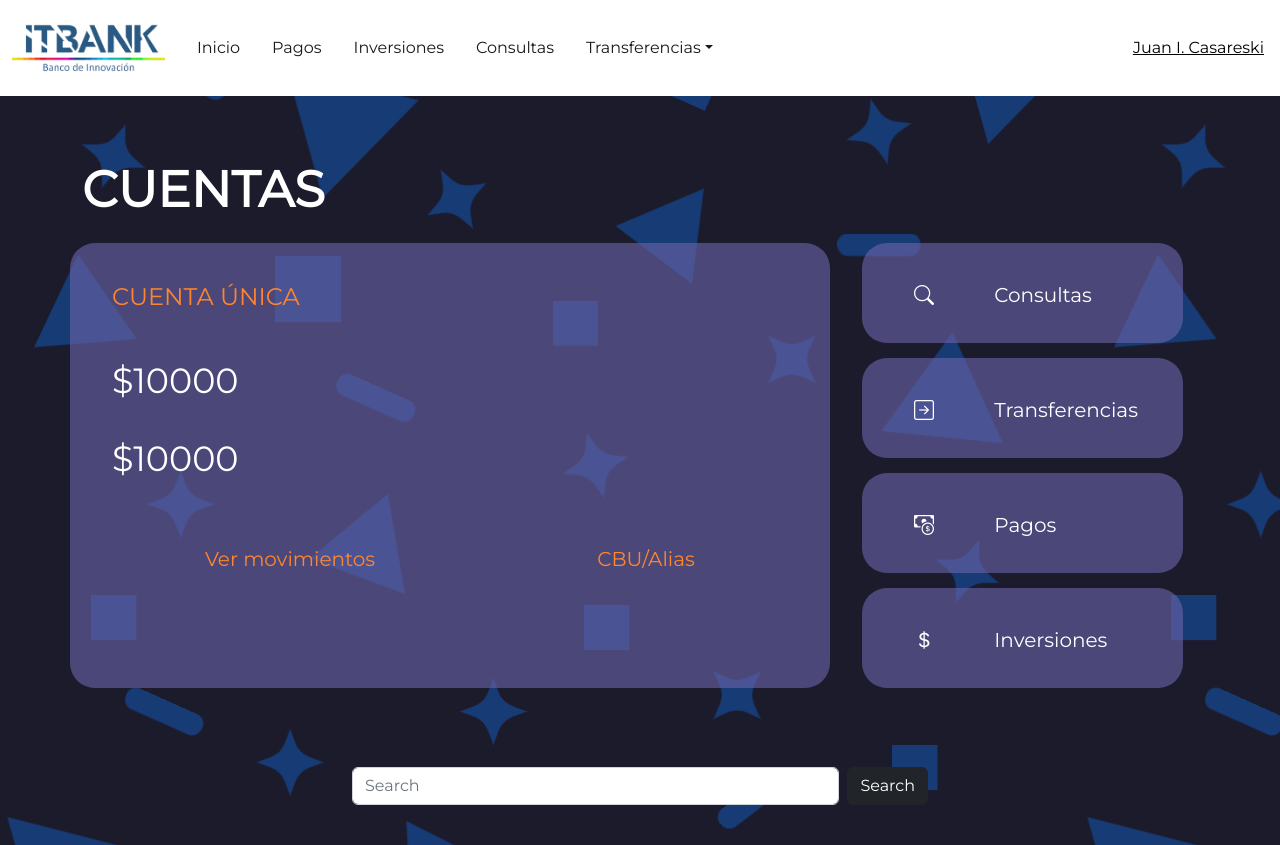
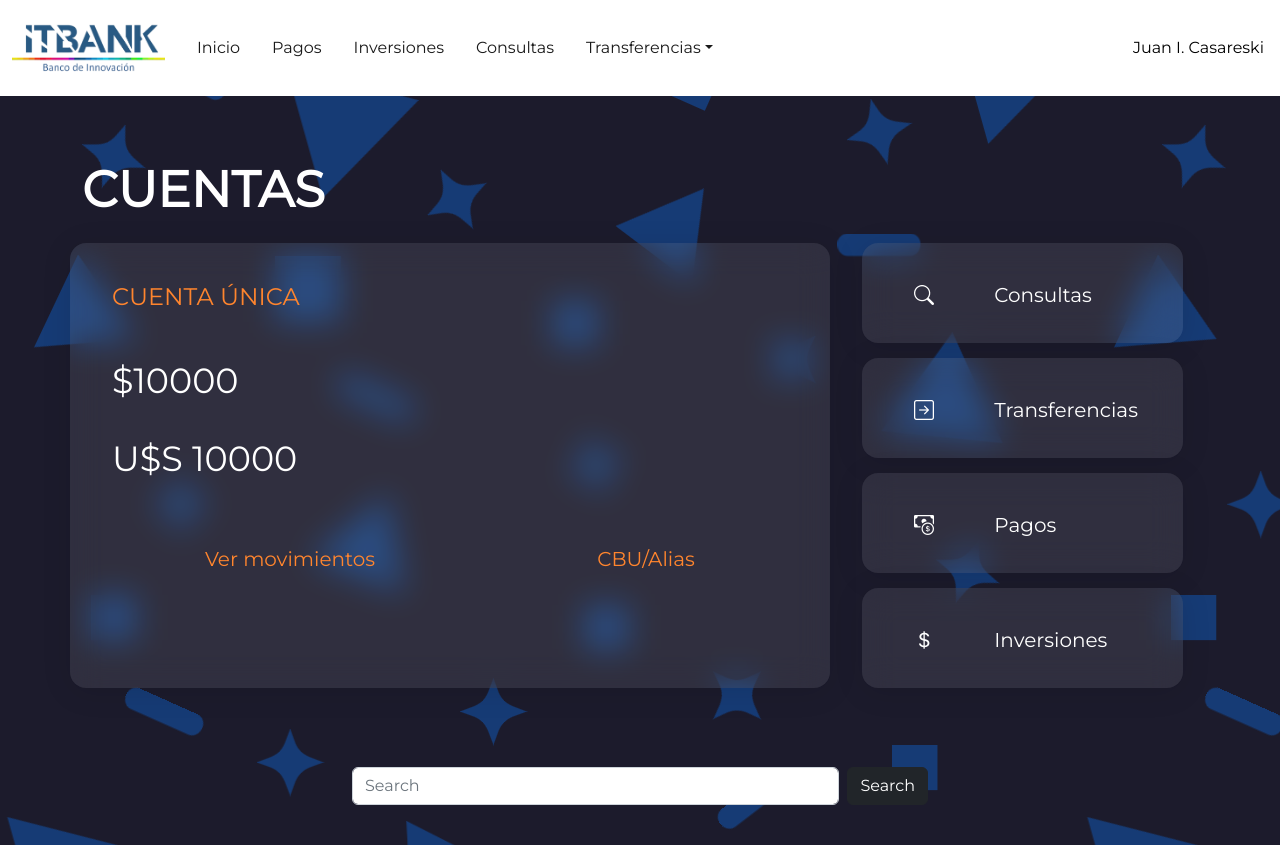
Before and after one commit to JuanICasareski/ITBANK--Com8--Grupo-1, a plain HTML site: page pages/inicio.html in a window 1280 px wide. Drawn offline with nearby package versions, Linux system fonts and the light colour scheme.

Commit message:
Incio terminado.

```diff
--- a/css/inicio.css
+++ b/css/inicio.css
@@ -14,7 +14,11 @@ body
 
 #cuentas{
     border-radius: 25px;
-    background-color: #6a65aa9c;
+    background: rgba(255, 255, 255, 0.09);
+    border-radius: 16px;
+    box-shadow: 0 4px 30px rgba(0, 0, 0, 0.1);
+    backdrop-filter: blur(16.2px);
+    -webkit-backdrop-filter: blur(16.2px);
     margin-top: 15px;
     margin-bottom: 15px;
 }
@@ -28,7 +32,11 @@ body
     border-radius: 25px;
     padding: 40px;
     height: 100px;
-    background-color: #6a65aa9c;
+    background: rgba(255, 255, 255, 0.09);
+    border-radius: 16px;
+    box-shadow: 0 4px 30px rgba(0, 0, 0, 0.1);
+    backdrop-filter: blur(16.2px);
+    -webkit-backdrop-filter: blur(16.2px);
     margin: 15px;
     margin-left: 20px;
 }
@@ -71,3 +79,7 @@ body
     width: 50%;
     color: black!important;
 }
+a{
+    color:white;
+    text-decoration:none;
+}
--- a/pages/inicio.html
+++ b/pages/inicio.html
@@ -91,7 +91,7 @@
              <div class="row ">
                <div class="col-md-12 cuentaPrecioRow">
                 <p class="pCuentas">
-                  $10000
+                  U$S 10000
               </p>
                </div>
 
@@ -127,7 +127,7 @@
             </div>
             <div class="col-md-8 ">
               <h5>
-                Consultas
+                <a href="../pages/consultas.html">Consultas</a>
               </h5>
             </div>
           </div>
@@ -140,7 +140,7 @@
             </div>
             <div class="col-md-8 ">
               <h5>
-                Transferencias
+                <a href="../pages/transferencias.html">Transferencias</a>
               </h5>
             </div>
           </div>
@@ -153,7 +153,7 @@
             </div>
             <div class="col-md-8 ">
               <h5>
-                Pagos
+                <a href="../pages/pagos.html"> Pagos </a>
               </h5>
             </div>
           </div>
@@ -166,7 +166,7 @@
             </div>
             <div class="col-md-8 ">
               <h5>
-                Inversiones
+                <a href="../pages/inversiones.html"> Inversiones </a>
               </h5>
             </div>
           </div>
```
